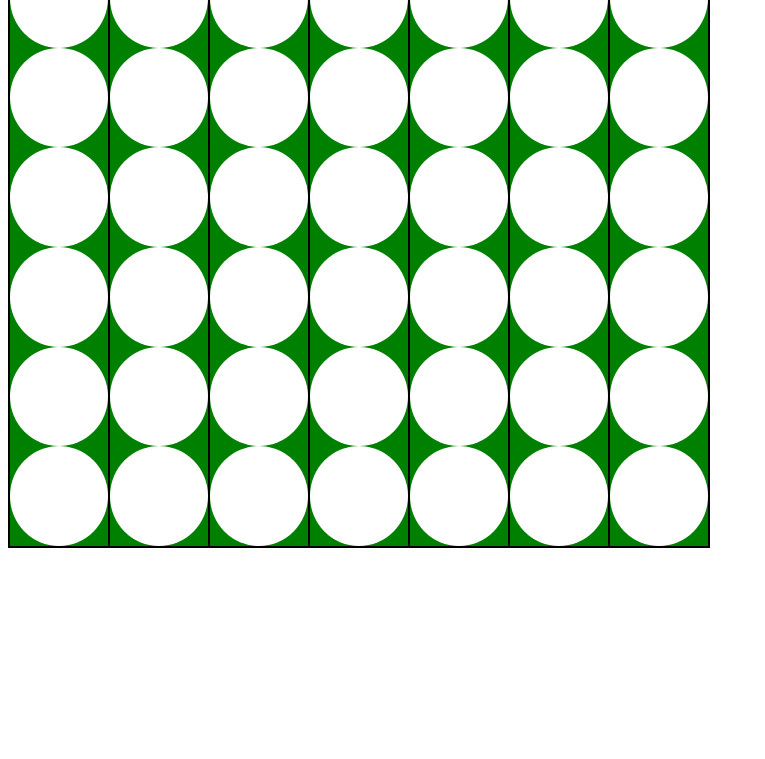
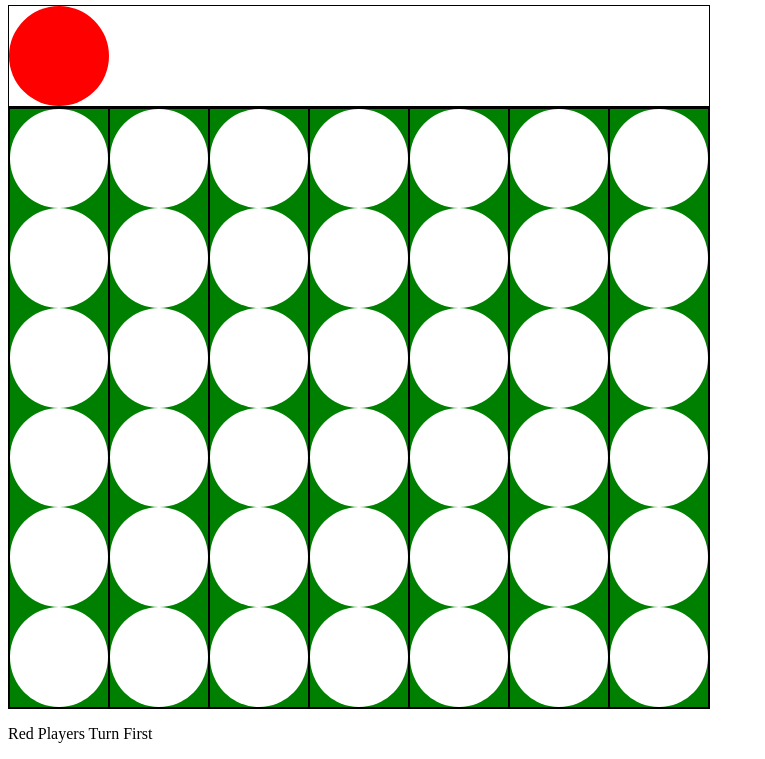
Before and after one commit to TimeApollo/connect-four, a plain HTML site: page index.html in a window 1280 px wide. Shown: the part 62-821 px from the top of the page, without its empty margins (0-765 px from the left). Before the commit the page ends 800 px from the top, so only its background shows below. Drawn offline with Linux system fonts and the light colour scheme.

Commit message:
added a moving piece at top of board

```diff
--- a/index.html
+++ b/index.html
@@ -9,62 +9,68 @@
 </head>
 <body>
     <main>
+      <article id="heading">
+        <h1>Connect Four</h1>
+      </article>
+      <article id="abovePieceWrapper">
+        <div id="topPiece" class="red" data-direction="right"></div>
+      </article>
         <article id="gridContainer">
             <section id="gridColumnOne" data-column = "0">
-                <div id="gridColumnOneRowOne"></div>
-                <div id="gridColumnOneRowTwo"></div>
-                <div id="gridColumnOneRowThree"></div>
-                <div id="gridColumnOneRowFour"></div>
-                <div id="gridColumnOneRowFive"></div>
-                <div id="gridColumnOneRowSix"></div>
+                <div class = "piece" id="gridColumnOneRowOne"></div>
+                <div class = "piece" id="gridColumnOneRowTwo"></div>
+                <div class = "piece" id="gridColumnOneRowThree"></div>
+                <div class = "piece" id="gridColumnOneRowFour"></div>
+                <div class = "piece" id="gridColumnOneRowFive"></div>
+                <div class = "piece" id="gridColumnOneRowSix"></div>
             </section>
             <section id="gridColumnTwo" data-column = "1">
-                <div id="gridColumnTwoRowOne"></div>
-                <div id="gridColumnTwoRowTwo"></div>
-                <div id="gridColumnTwoRowThree"></div>
-                <div id="gridColumnTwoRowFour"></div>
-                <div id="gridColumnTwoRowFive"></div>
-                <div id="gridColumnTwoRowSix"></div>
+                <div class = "piece" id="gridColumnTwoRowOne"></div>
+                <div class = "piece" id="gridColumnTwoRowTwo"></div>
+                <div class = "piece" id="gridColumnTwoRowThree"></div>
+                <div class = "piece" id="gridColumnTwoRowFour"></div>
+                <div class = "piece" id="gridColumnTwoRowFive"></div>
+                <div class = "piece" id="gridColumnTwoRowSix"></div>
             </section>
             <section id="gridColumnThree" data-column = "2">
-                <div id="gridColumnThreeRowOne"></div>
-                <div id="gridColumnThreeRowTwo"></div>
-                <div id="gridColumnThreeRowThree"></div>
-                <div id="gridColumnThreeRowFour"></div>
-                <div id="gridColumnThreeRowFive"></div>
-                <div id="gridColumnThreeRowSix"></div>
+                <div class = "piece" id="gridColumnThreeRowOne"></div>
+                <div class = "piece" id="gridColumnThreeRowTwo"></div>
+                <div class = "piece" id="gridColumnThreeRowThree"></div>
+                <div class = "piece" id="gridColumnThreeRowFour"></div>
+                <div class = "piece" id="gridColumnThreeRowFive"></div>
+                <div class = "piece" id="gridColumnThreeRowSix"></div>
             </section>
             <section id="gridColumnFour" data-column = "3">
-                <div id="gridColumnFourRowOne"></div>
-                <div id="gridColumnFourRowTwo"></div>
-                <div id="gridColumnFourRowThree"></div>
-                <div id="gridColumnFourRowFour"></div>
-                <div id="gridColumnFourRowFive"></div>
-                <div id="gridColumnFourRowSix"></div>
+                <div class = "piece" id="gridColumnFourRowOne"></div>
+                <div class = "piece" id="gridColumnFourRowTwo"></div>
+                <div class = "piece" id="gridColumnFourRowThree"></div>
+                <div class = "piece" id="gridColumnFourRowFour"></div>
+                <div class = "piece" id="gridColumnFourRowFive"></div>
+                <div class = "piece" id="gridColumnFourRowSix"></div>
             </section>
             <section id="gridColumnFive" data-column = "4">
-                <div id="gridColumnFiveRowOne"></div>
-                <div id="gridColumnFiveRowTwo"></div>
-                <div id="gridColumnFiveRowThree"></div>
-                <div id="gridColumnFiveRowFour"></div>
-                <div id="gridColumnFiveRowFive"></div>
-                <div id="gridColumnFiveRowSix"></div>
+                <div class = "piece" id="gridColumnFiveRowOne"></div>
+                <div class = "piece" id="gridColumnFiveRowTwo"></div>
+                <div class = "piece" id="gridColumnFiveRowThree"></div>
+                <div class = "piece" id="gridColumnFiveRowFour"></div>
+                <div class = "piece" id="gridColumnFiveRowFive"></div>
+                <div class = "piece" id="gridColumnFiveRowSix"></div>
             </section>
             <section id="gridColumnSix" data-column = "5">
-                <div id="gridColumnSixRowOne"></div>
-                <div id="gridColumnSixRowTwo"></div>
-                <div id="gridColumnSixRowThree"></div>
-                <div id="gridColumnSixRowFour"></div>
-                <div id="gridColumnSixRowFive"></div>
-                <div id="gridColumnSixRowSix"></div>
+                <div class = "piece" id="gridColumnSixRowOne"></div>
+                <div class = "piece" id="gridColumnSixRowTwo"></div>
+                <div class = "piece" id="gridColumnSixRowThree"></div>
+                <div class = "piece" id="gridColumnSixRowFour"></div>
+                <div class = "piece" id="gridColumnSixRowFive"></div>
+                <div class = "piece" id="gridColumnSixRowSix"></div>
             </section>
             <section id="gridColumnSeven" data-column = "6">
-                <div id="gridColumnSevenRowOne"></div>
-                <div id="gridColumnSevenRowTwo"></div>
-                <div id="gridColumnSevenRowThree"></div>
-                <div id="gridColumnSevenRowFour"></div>
-                <div id="gridColumnSevenRowFive"></div>
-                <div id="gridColumnSevenRowSix"></div>
+                <div class = "piece" id="gridColumnSevenRowOne"></div>
+                <div class = "piece" id="gridColumnSevenRowTwo"></div>
+                <div class = "piece" id="gridColumnSevenRowThree"></div>
+                <div class = "piece" id="gridColumnSevenRowFour"></div>
+                <div class = "piece" id="gridColumnSevenRowFive"></div>
+                <div class = "piece" id="gridColumnSevenRowSix"></div>
             </section>
         </article>
         <article>
--- a/script.js
+++ b/script.js
@@ -1,9 +1,12 @@
 const columns = document.querySelectorAll("section"); //this accesses each column
-const boardPositions = document.querySelectorAll("div"); //this is to access each grid position
+const boardPositions = document.querySelectorAll(".piece"); //this is to access each grid position
 const infoLine = document.getElementById("info"); //access to text below board
+infoLine.textContent = "Red Players Turn First"
+const initialPiece = document.getElementById("topPiece");
 let currentPlayer = "RedPlayer";
 let nextPlayer = "BlackPlayer";
 let winner = "none";
+let mouse = {x:0}
 
 /* This makes the board. value of 0 is empty. value of 1 is Red. Value of 2 is black */
 let board = new Array(7);
@@ -16,6 +19,7 @@ for (let boardColumns = 0; boardColumns < 7; boardColumns++ ){
 
 
 initialize(); //initializes all event listeners and data attributes
+setInterval(followMouse, 50); //calls the followmouse event every 50 ms. updates the mouse position
 
 function piecePlace(event){
     let columnClicked = event.currentTarget;
@@ -78,9 +82,11 @@ function updateCurrentPlayer( current , next ){
     if( current === "RedPlayer"){
         currentPlayer = next;
         nextPlayer = "RedPlayer"
+        initialPiece.setAttribute( "class" , "black" );
     }else{
         currentPlayer = next;
         nextPlayer = "BlackPlayer"
+        initialPiece.setAttribute( "class" , "red" )
     }
 }
 
@@ -209,4 +215,24 @@ function initialize(){
         boardPositions[numOfBoardPositions].setAttribute("data-row","" + 5 - numOfBoardPositions%6 + "");
         boardPositions[numOfBoardPositions].setAttribute("data-column" , "" + Math.floor(numOfBoardPositions/6) + "");
     }
+
+    document.addEventListener("mousemove", getMouse);
 }
+
+function getMouse(event){
+    mouse.x = event.pageX
+}
+
+function followMouse(){
+    let minDist = 60;
+    let maxDist = 660;
+    let distX = minDist;
+    if(mouse.x < maxDist && mouse.x > minDist){
+        distX = mouse.x - minDist;
+    }else if (mouse.x >= maxDist){
+        distX = maxDist - minDist;
+    }else{
+        distX = 0;
+    }
+    initialPiece.style.transform =  "translate(" + distX + "px)";
+}
--- a/style.css
+++ b/style.css
@@ -1,3 +1,52 @@
+#abovePieceWrapper {
+    width: 700px;
+    height: 100px;
+    border: black 1px solid;
+    position: relative;
+}
+
+.redAnimation {
+    width: 100px;
+    height: 100px;
+    border-radius: 50%;
+    background-color: red;
+    animation: dropPiece;
+}
+
+.blackAnimation {
+    width: 100px;
+    height: 100px;
+    border-radius: 50%;
+    background-color: black;
+    animation: dropPiece;
+}
+
+.black {
+    width: 100px;
+    height: 100px;
+    border-radius: 50%;
+    background-color: black;
+}
+
+.red {
+    width: 100px;
+    height: 100px;
+    border-radius: 50%;
+    background-color: red;
+}
+
+div[data-direction = 'right'] {
+    transform: translate(55px);
+}
+
+@keyframes dropPiece {
+    from {
+        margin-bottom: 100%;
+    }to {
+        margin-bottom: 0%;
+    }
+}
+
 #gridContainer {
     display: grid;
     width: 700px;
@@ -6,11 +55,14 @@
     background-color: green;
     border: black 1px solid;
     grid-auto-flow: column;
+    z-index: -1;
 }
 
 section div[data-positionfilled = 'empty']{
     border-radius: 50%;
     background-color: white;
+    z-index: 0;
+    /*animation: dropPiece 1s linear;*/
 }
 
 section div[data-positionfilled = 'red']{
```
